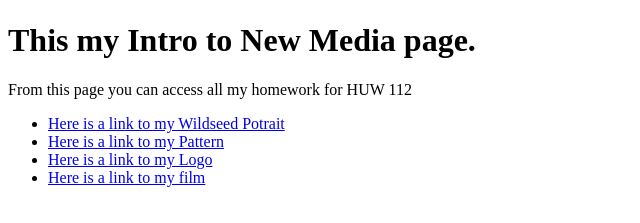
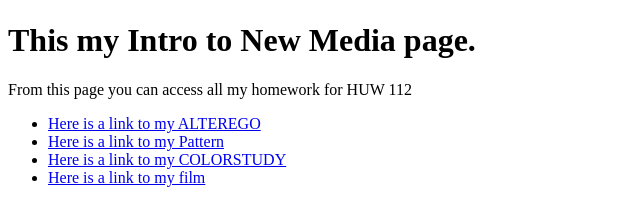
Before and after one commit to DavidOsorio7/DavidOsorio1, a plain HTML site: page index.html in a window 1280 px wide. Shown: the part 69-292 px from the top of the page, without its empty margins (0-640 px from the left). Drawn offline with Linux system fonts and the light colour scheme.

Commit message:
Update index.html

```diff
--- a/index.html
+++ b/index.html
@@ -2,13 +2,13 @@
 <html>
   <p>This is my first webpage name here</p>
   <body>
-  <img src="virtual landscape.jpg"height="400">
+  <img src="Landscape.Homeowrk.jpg"height="400">
   <h1>This my Intro to New Media page.</h1>
     <p>From this page you can access all my homework for HUW 112</p>
     <ul>
-      <li><a href="alteregohomework.html">Here is a link to my Wildseed Potrait</a></li>
+      <li><a href="alteregohomework.html">Here is a link to my ALTEREGO</a></li>
       <li><a href="swatchpattern.html">Here is a link to my Pattern</a></li>
-      <li><a href="colorstudymecollage">Here is a link to my Logo</a></li>
+      <li><a href="colorstudymecollage">Here is a link to my COLORSTUDY</a></li>
       <li><a href="film.html">Here is a link to my film</a></li>
       </body>
     </html>
```
